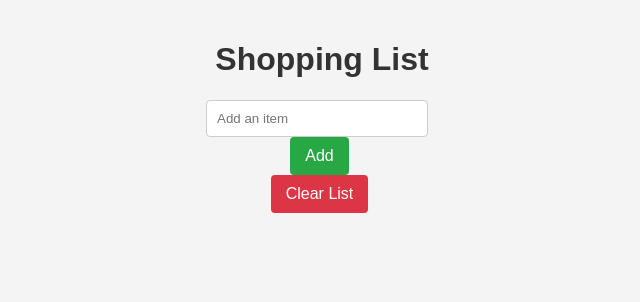
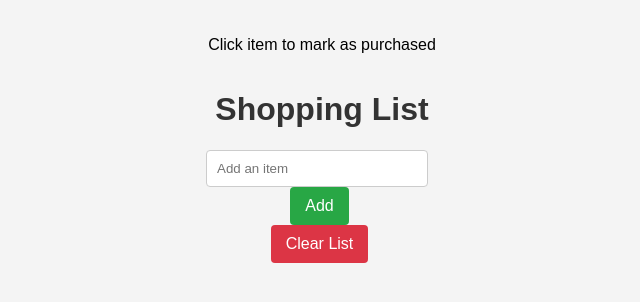
Before and after one commit to WeddyNkatha265/Shopping-list, a plain HTML site: page index.html in a window 1280 px wide. Shown: the whole page, without its empty margins (318-958 px from the left). Drawn offline with Linux system fonts and the light colour scheme.

Commit message:
Update index.html

```diff
--- a/index.html
+++ b/index.html
@@ -4,6 +4,7 @@
     <meta charset="UTF-8" />
     <meta name="viewport" content="width=device-width, initial-scale=1.0" />
     <title>Interactive Shopping List</title>
+    <p> Click item to mark as purchased</p>
     <link rel="stylesheet" href="./style.css" />
   </head>
   <body>
```
